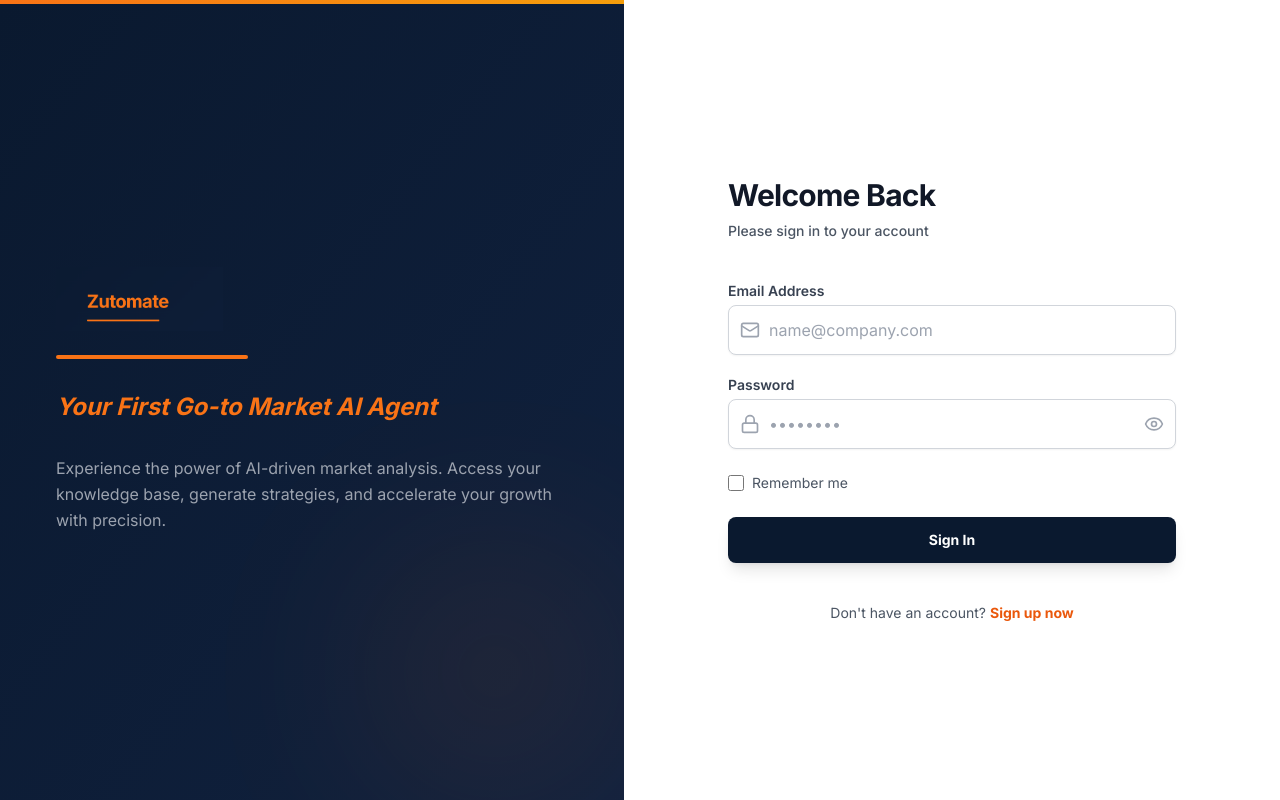
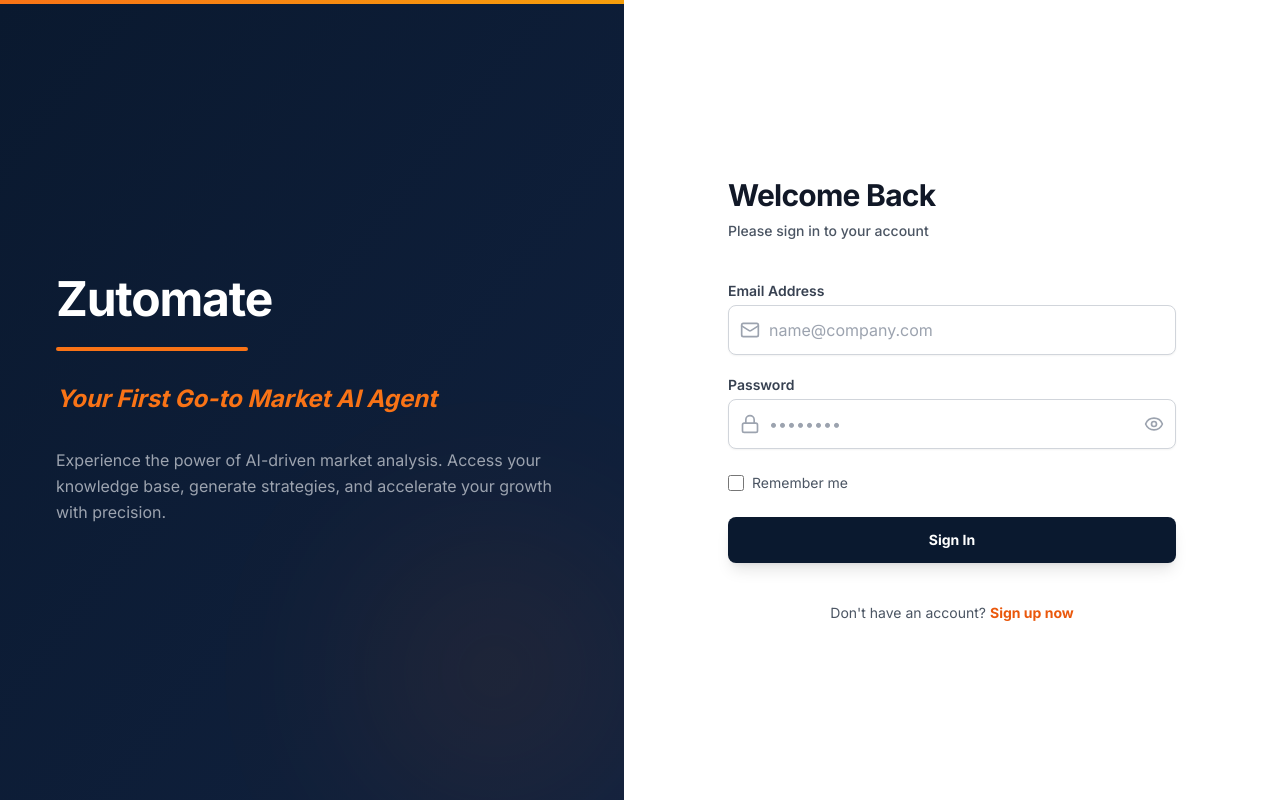
Before and after one commit to SyedAyan15/Zutomate-GTM-Rag, a Next.js app in the folder frontend/: page /login in a window 1280 px wide. Built offline with nearby package versions, Linux system fonts and the light colour scheme; no server answers.

Commit message:
Refine branding: white bold text logo and orange subheaders

```diff
--- a/frontend/components/Auth/LoginForm.tsx
+++ b/frontend/components/Auth/LoginForm.tsx
@@ -93,7 +93,9 @@
         <div className="absolute bottom-0 right-0 w-32 md:w-64 h-32 md:h-64 bg-orange-500 rounded-full blur-[60px] md:blur-[100px] opacity-10"></div>
 
         <div className="relative z-10 text-white max-w-lg text-center md:text-left">
-          <img src="/logo.png" alt="Zutomate" className="h-12 md:h-16 mb-4 md:mb-6 object-contain" />
+          <h1 className="text-4xl md:text-5xl font-bold mb-4 md:mb-6 tracking-tight leading-tight text-white">
+            Zutomate
+          </h1>
           <div className="w-24 md:w-48 h-1 bg-orange-500 mb-6 md:mb-8 rounded-full mx-auto md:mx-0"></div>
           <p className="text-lg md:text-2xl font-bold text-orange-500 italic">
             Your First Go-to Market AI Agent
--- a/frontend/components/Auth/SignupForm.tsx
+++ b/frontend/components/Auth/SignupForm.tsx
@@ -90,7 +90,9 @@
         <div className="absolute bottom-0 right-0 w-32 md:w-64 h-32 md:h-64 bg-orange-500 rounded-full blur-[60px] md:blur-[100px] opacity-10"></div>
 
         <div className="relative z-10 text-white max-w-lg text-center md:text-left">
-          <img src="/logo.png" alt="Zutomate" className="h-12 md:h-16 mb-4 md:mb-6 object-contain" />
+          <h1 className="text-4xl md:text-5xl font-bold mb-4 md:mb-6 tracking-tight leading-tight text-white">
+            Zutomate
+          </h1>
           <div className="w-24 md:w-64 h-1 bg-orange-500 mb-6 md:mb-8 rounded-full mx-auto md:mx-0"></div>
           <p className="text-lg md:text-2xl font-bold text-orange-500 italic">
             Your First Go-to Market AI Agent
--- a/frontend/components/Chat/ChatInterface.tsx
+++ b/frontend/components/Chat/ChatInterface.tsx
@@ -326,7 +326,9 @@
         <div className="absolute bottom-0 right-0 w-64 h-64 bg-orange-500 rounded-full blur-[100px] opacity-10"></div>
 
         <div className="relative z-10 text-center max-w-lg px-6">
-          <img src="/logo.png" alt="Zutomate" className="h-16 md:h-20 mx-auto mb-6 object-contain" />
+          <h1 className="text-4xl font-bold mb-4 tracking-tight text-white">
+            Zutomate
+          </h1>
           <div className="w-24 h-1 bg-orange-500 mx-auto mb-6 rounded-full"></div>
           <h2 className="text-2xl font-bold text-orange-500 mb-8 italic">
             Your First Go-to Market AI Agent
--- a/frontend/components/Chat/ChatSidebar.tsx
+++ b/frontend/components/Chat/ChatSidebar.tsx
@@ -180,8 +180,11 @@
   return (
     <div className="w-full h-full bg-[#0A192F] border-r border-[#112240] flex flex-col text-white shadow-2xl">
       <div className="p-5 border-b border-[#112240] flex items-center justify-between">
-        <div className="flex items-center">
-          <img src="/logo.png" alt="Zutomate" className="h-8 object-contain" />
+        <div className="flex items-center space-x-3">
+          <div className="w-8 h-8 bg-orange-500 rounded-lg flex items-center justify-center text-[#0A192F] font-black text-xl shadow-lg">Z</div>
+          <span className="text-xl font-bold tracking-tight text-white">
+            Zutomate
+          </span>
         </div>
         <button
           onClick={onClose}
```
